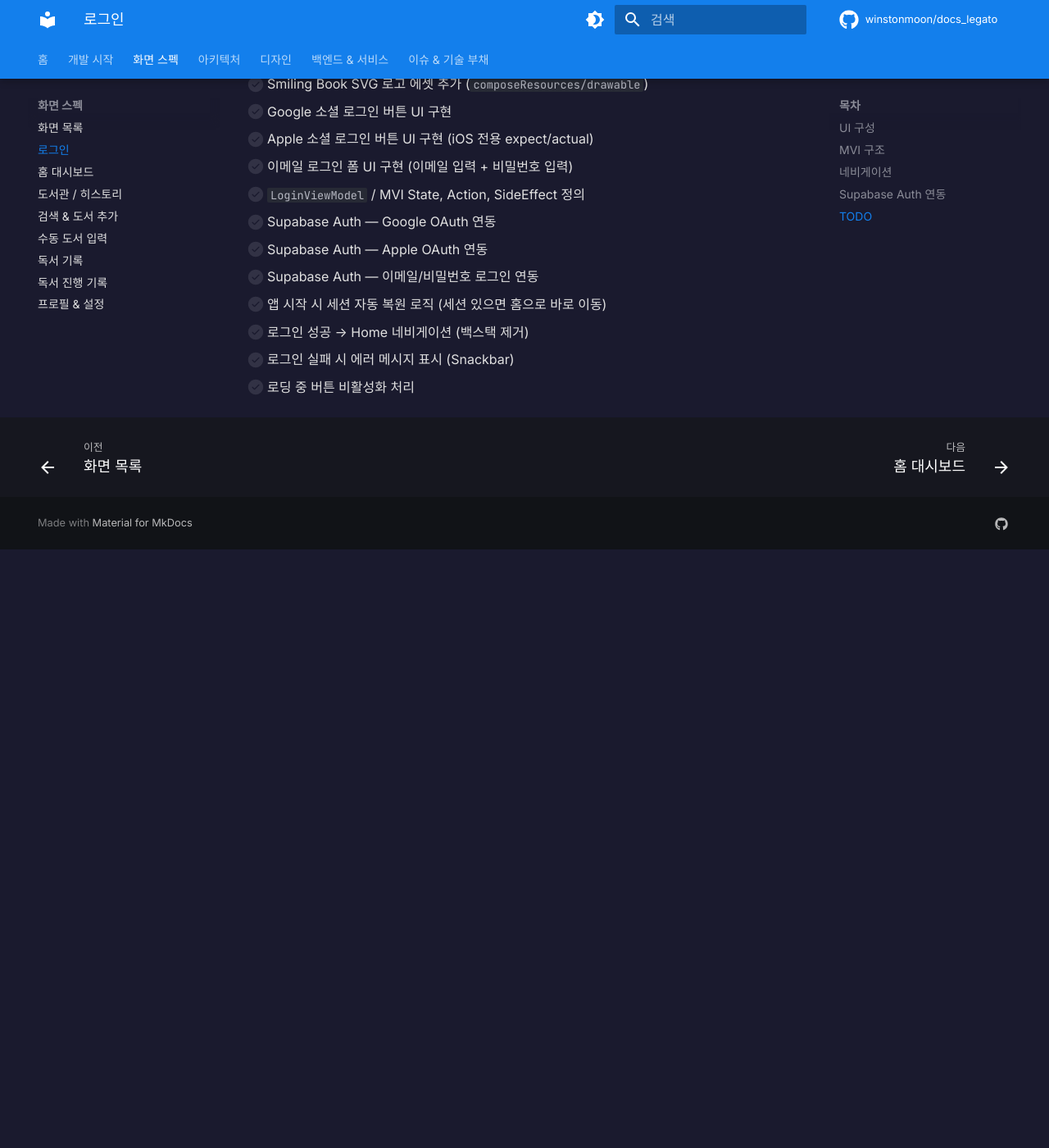
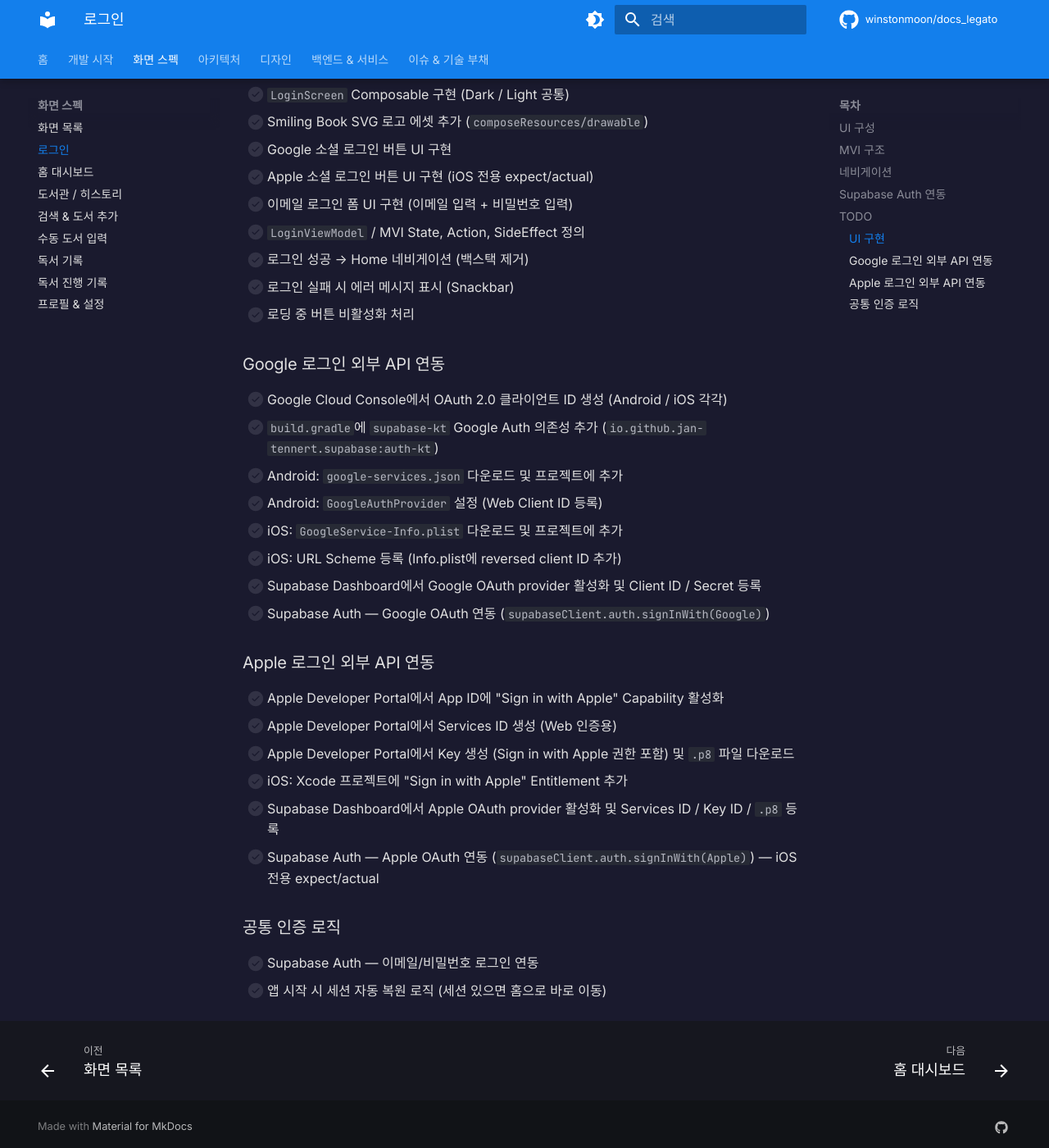
Before and after one commit to winstonmoon/docs_legato, an MkDocs documentation site: the page built from docs/screens/login.md, in a window 1280 px wide and 1400 px high, scrolled down 1910 px. Shown: the whole window at 82% size. Built offline with MkDocs 1.6.1 and Material for MkDocs 9.7.7, drawn with Linux system fonts in a browser that asks for light colours; comment, search, counter and statistics services are not loaded; before the commit the page ends 2580 px from its top, so only the background shows below that.

Commit message:
docs: 로그인 화면 외부 API 연동 TODO 상세화
- Google 로그인: Google Cloud Console OAuth 클라이언트 ID, google-services.json, Supabase provider 설정 항목 추가
- Apple 로그인: Apple Developer Portal Sign in with Apple 설정, Xcode Entitlement, Supabase provider 설정 항목 추가
- TODO를 UI 구현 / Google 연동 / Apple 연동 / 공통 인증 로직으로 섹션 분리

Co-Authored-By: Claude Sonnet 4.6 <noreply@anthropic.com>

```diff
--- a/docs/screens/login.md
+++ b/docs/screens/login.md
@@ -77,16 +77,35 @@ if (session != null) navigateToHome() else navigateToLogin()
 
 ## TODO
 
+### UI 구현
 - [ ] `LoginScreen` Composable 구현 (Dark / Light 공통)
 - [ ] Smiling Book SVG 로고 에셋 추가 (`composeResources/drawable`)
 - [ ] Google 소셜 로그인 버튼 UI 구현
 - [ ] Apple 소셜 로그인 버튼 UI 구현 (iOS 전용 expect/actual)
 - [ ] 이메일 로그인 폼 UI 구현 (이메일 입력 + 비밀번호 입력)
 - [ ] `LoginViewModel` / MVI State, Action, SideEffect 정의
-- [ ] Supabase Auth — Google OAuth 연동
-- [ ] Supabase Auth — Apple OAuth 연동
-- [ ] Supabase Auth — 이메일/비밀번호 로그인 연동
-- [ ] 앱 시작 시 세션 자동 복원 로직 (세션 있으면 홈으로 바로 이동)
 - [ ] 로그인 성공 → Home 네비게이션 (백스택 제거)
 - [ ] 로그인 실패 시 에러 메시지 표시 (Snackbar)
 - [ ] 로딩 중 버튼 비활성화 처리
+
+### Google 로그인 외부 API 연동
+- [ ] Google Cloud Console에서 OAuth 2.0 클라이언트 ID 생성 (Android / iOS 각각)
+- [ ] `build.gradle`에 `supabase-kt` Google Auth 의존성 추가 (`io.github.jan-tennert.supabase:auth-kt`)
+- [ ] Android: `google-services.json` 다운로드 및 프로젝트에 추가
+- [ ] Android: `GoogleAuthProvider` 설정 (Web Client ID 등록)
+- [ ] iOS: `GoogleService-Info.plist` 다운로드 및 프로젝트에 추가
+- [ ] iOS: URL Scheme 등록 (Info.plist에 reversed client ID 추가)
+- [ ] Supabase Dashboard에서 Google OAuth provider 활성화 및 Client ID / Secret 등록
+- [ ] Supabase Auth — Google OAuth 연동 (`supabaseClient.auth.signInWith(Google)`)
+
+### Apple 로그인 외부 API 연동
+- [ ] Apple Developer Portal에서 App ID에 "Sign in with Apple" Capability 활성화
+- [ ] Apple Developer Portal에서 Services ID 생성 (Web 인증용)
+- [ ] Apple Developer Portal에서 Key 생성 (Sign in with Apple 권한 포함) 및 `.p8` 파일 다운로드
+- [ ] iOS: Xcode 프로젝트에 "Sign in with Apple" Entitlement 추가
+- [ ] Supabase Dashboard에서 Apple OAuth provider 활성화 및 Services ID / Key ID / `.p8` 등록
+- [ ] Supabase Auth — Apple OAuth 연동 (`supabaseClient.auth.signInWith(Apple)`) — iOS 전용 expect/actual
+
+### 공통 인증 로직
+- [ ] Supabase Auth — 이메일/비밀번호 로그인 연동
+- [ ] 앱 시작 시 세션 자동 복원 로직 (세션 있으면 홈으로 바로 이동)
```
